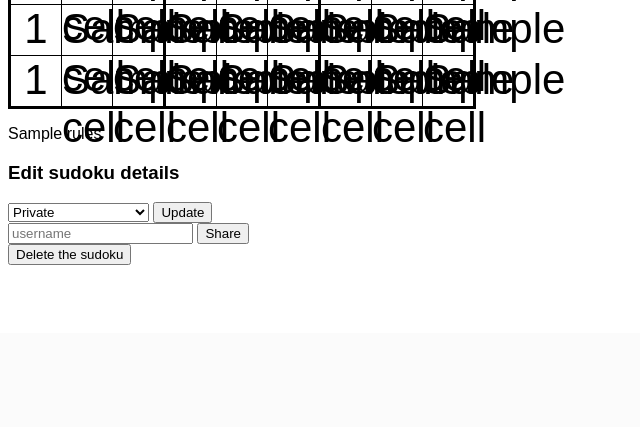
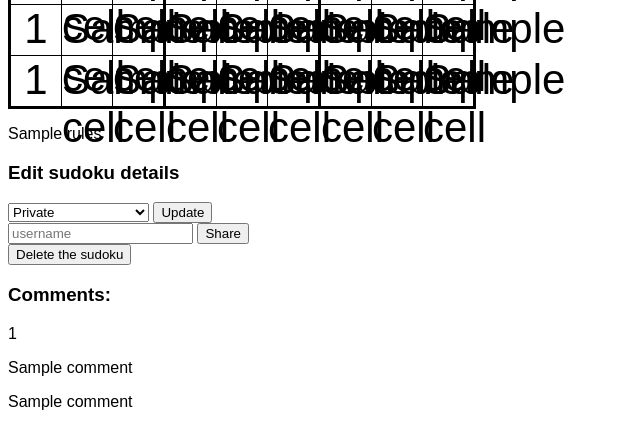
Before and after one commit to Valokoodari/sudoku-app, a Flask app: template application/templates/sudoku.html in a window 1280 px wide. Shown: the part 467-894 px from the top of the page, without its empty margins (0-640 px from the left). Before the commit the page ends 732 px from the top, so only its background shows below. Run offline with Flask 2, Linux system fonts and the light colour scheme; the template is opened without the code that fills it: most values are stand-ins (such as "Sample title", 1, 10 or a date in 2020).

Commit message:
Comments are now shown

```diff
--- a/application/templates/sudoku.html
+++ b/application/templates/sudoku.html
@@ -23,5 +23,19 @@
     {% if session.user_id == owner_id %}
         {% include "edit_sudoku.html" %}
     {% endif %}
+    <h3>Comments:</h3>
+    {% if not comments %}
+        <p>There are no comments yet. Be the first to comment!</p>
+    {% else %}
+        <div id="comments">
+        {% for comment in comments %}
+            <div class="comment">
+                <p>{{ comment[0] }}</p>
+                <p>{{ comment[1] }}</p>
+                <p>{{ comment[2] }}</p>
+            </div>
+        {% endfor %}
+        </div>
+    {% endif %}
 </div>
 {% endblock %}
```
Also changed, not shown: application/db.py (+7 -3 lines), application/sudokus.py (+6 -2 lines).
